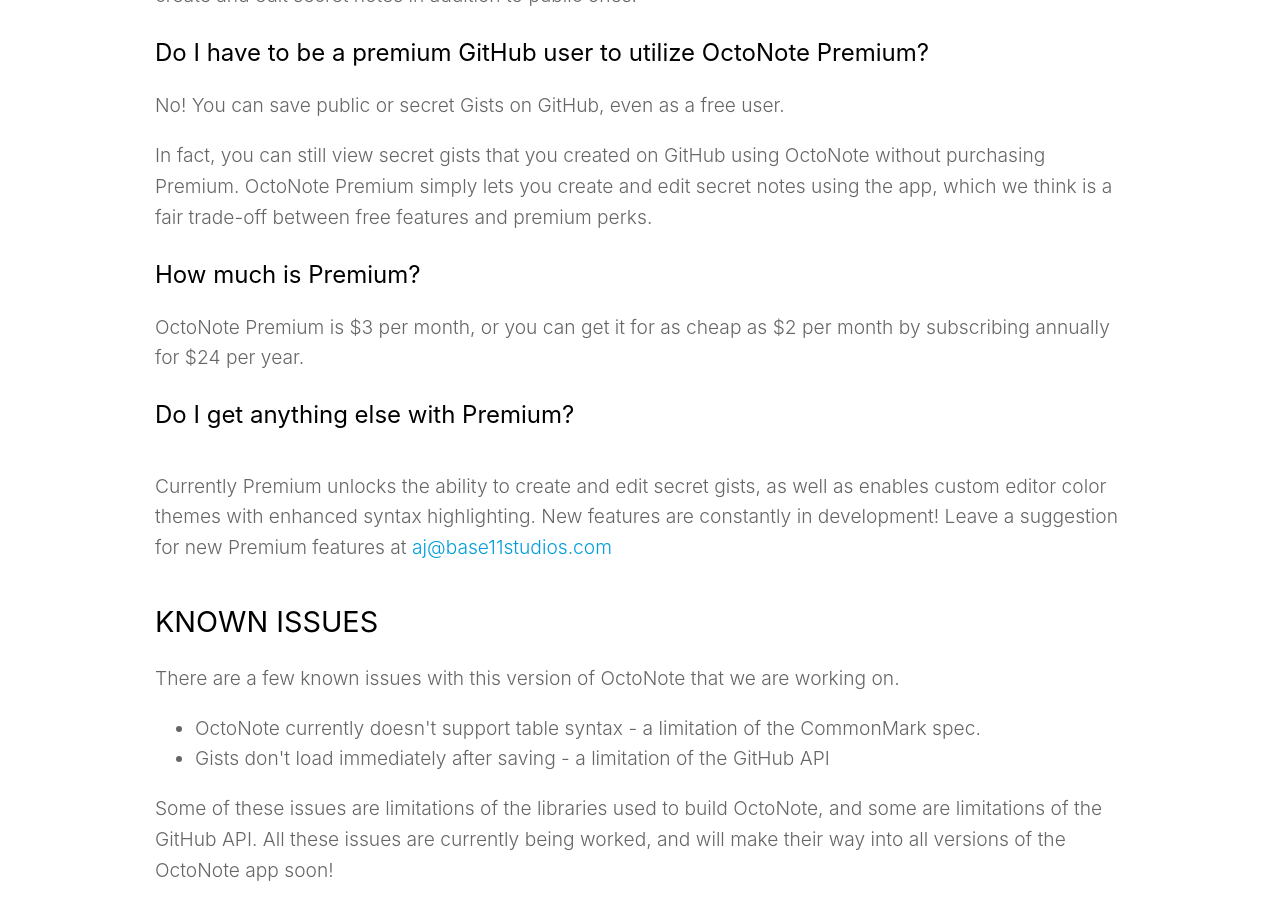
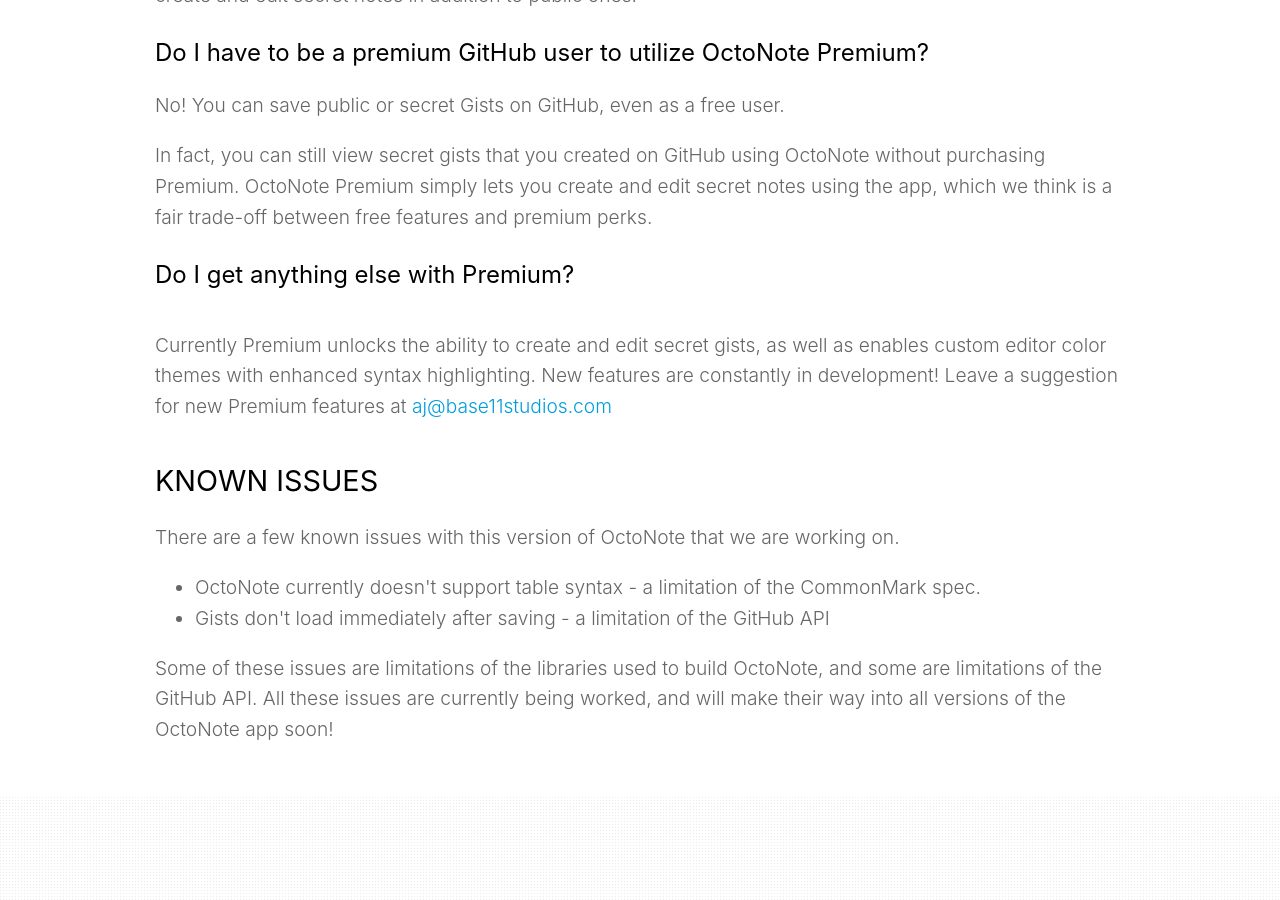
Before and after one commit to Base11Studios/base11site, a Jekyll site: the page built from octonote-faq.html, in a window 1280 px wide and 900 px high, scrolled down 1339 px. Built offline with Jekyll 4.4.1, drawn with Linux system fonts in a browser that asks for light colours; nearby versions of some CDN libraries; library files that are not in the unit come from our copies; comment, search, counter and statistics services are not loaded.

Commit message:
Remove pricing from faq

```diff
--- a/octonote-faq.html
+++ b/octonote-faq.html
@@ -26,8 +26,6 @@
     <h4>Do I have to be a premium GitHub user to utilize OctoNote Premium?</h4>
       <p><bold>No!</bold> You can save public or secret Gists on GitHub, even as a free user.</p>
       <p>In fact, you can still view secret gists that you created on GitHub using OctoNote without purchasing Premium. OctoNote Premium simply lets you create and edit secret notes using the app, which we think is a fair trade-off between free features and premium perks.</p>
-    <h4>How much is Premium?</h4>
-      <p>OctoNote Premium is $3 per month, or you can get it for as cheap as $2 per month by subscribing annually for $24 per year.</p>
     <h4>Do I get anything else with Premium?<h4>
       <p>Currently Premium unlocks the ability to create and edit secret gists, as well as enables custom editor color themes with enhanced syntax highlighting.  New features are constantly in development!  Leave a suggestion for new Premium features at <a href="mailto:aj@base11studios.com">aj@base11studios.com</a></p>
   </div>
```
